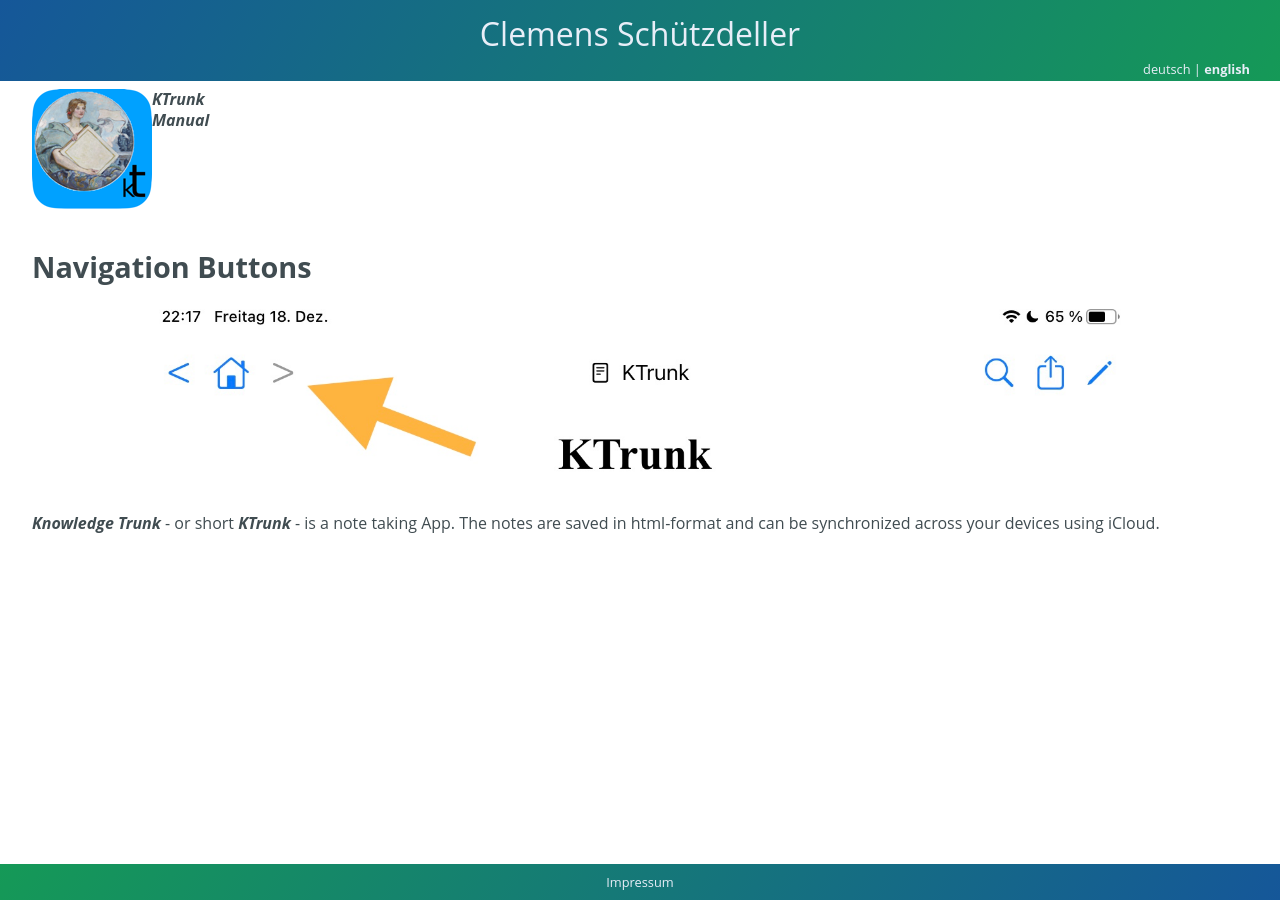
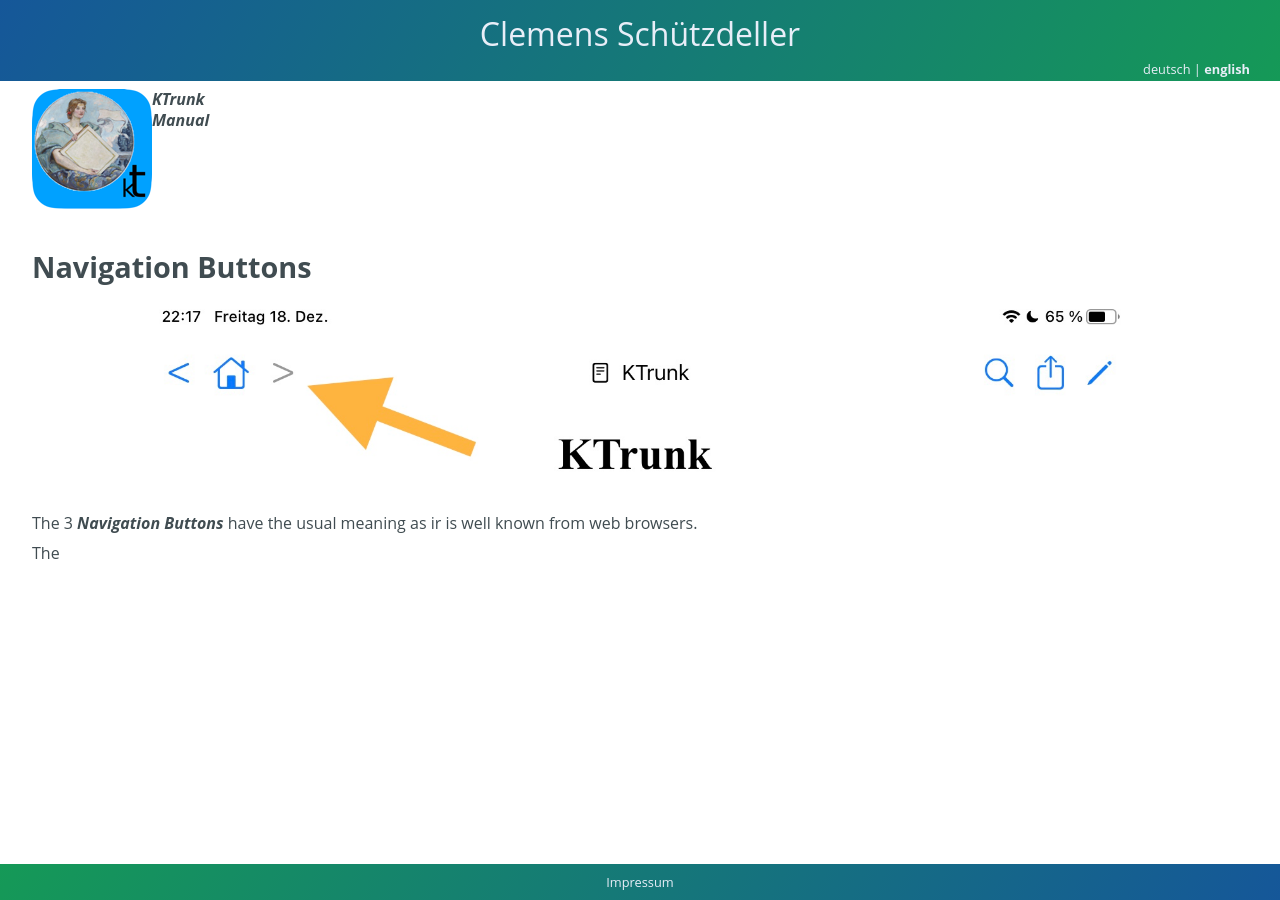
Before and after one commit to cs-LA/home, a Jekyll site: the page built from KTrunk/Manual/NavigationButtons.md, in a window 1280 px wide. Built offline with Jekyll 4.4.1, drawn with Linux system fonts in a browser that asks for light colours; our own code applies the rules of GitHub Pages for plain Markdown files.

Commit message:
Update NavigationButtons.md

```diff
--- a/KTrunk/Manual/NavigationButtons.md
+++ b/KTrunk/Manual/NavigationButtons.md
@@ -12,5 +12,20 @@
 
 ![](NavigationButtons.png)
 
-<span class="en">***Knowledge Trunk*** - or short ***KTrunk*** - is a note taking App. The notes are saved in html-format and can be synchronized across your devices using iCloud.</span>
-<span class="de">***Knowledge Trunk*** - oder kurz ***KTrunk*** - ist eine iOS-App, um Notizen zu verwalten.</span>
+<span class="en">The 3 ***Navigation Buttons*** have the usual meaning as ir is well known from web browsers.</span>
+<span class="de"></span>
+
+<span class="en">The </span>
+<span class="de"></span>
+
+<span class="en"></span>
+<span class="de"></span>
+
+<span class="en"></span>
+<span class="de"></span>
+
+<span class="en"></span>
+<span class="de"></span>
+
+<span class="en"></span>
+<span class="de"></span>
```
